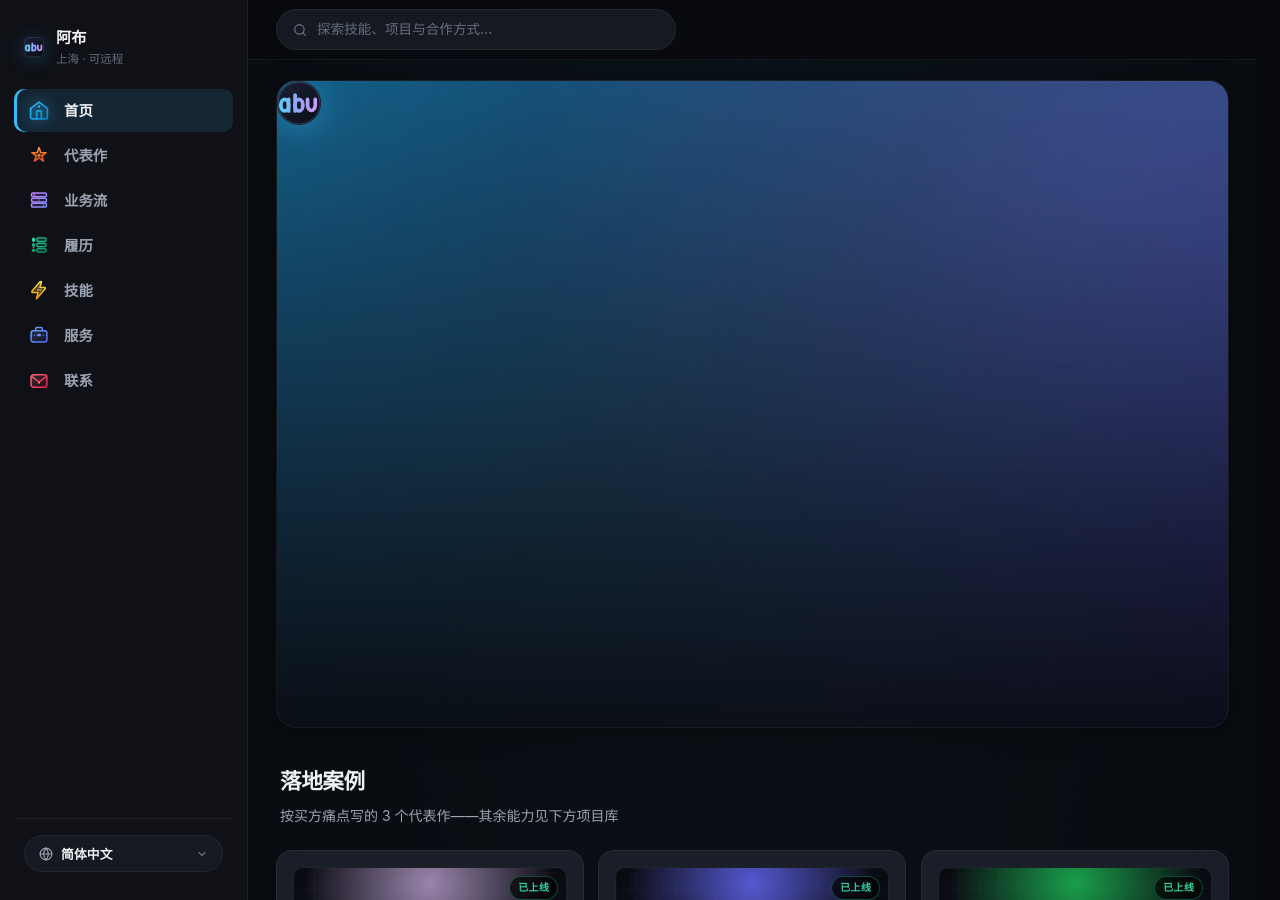
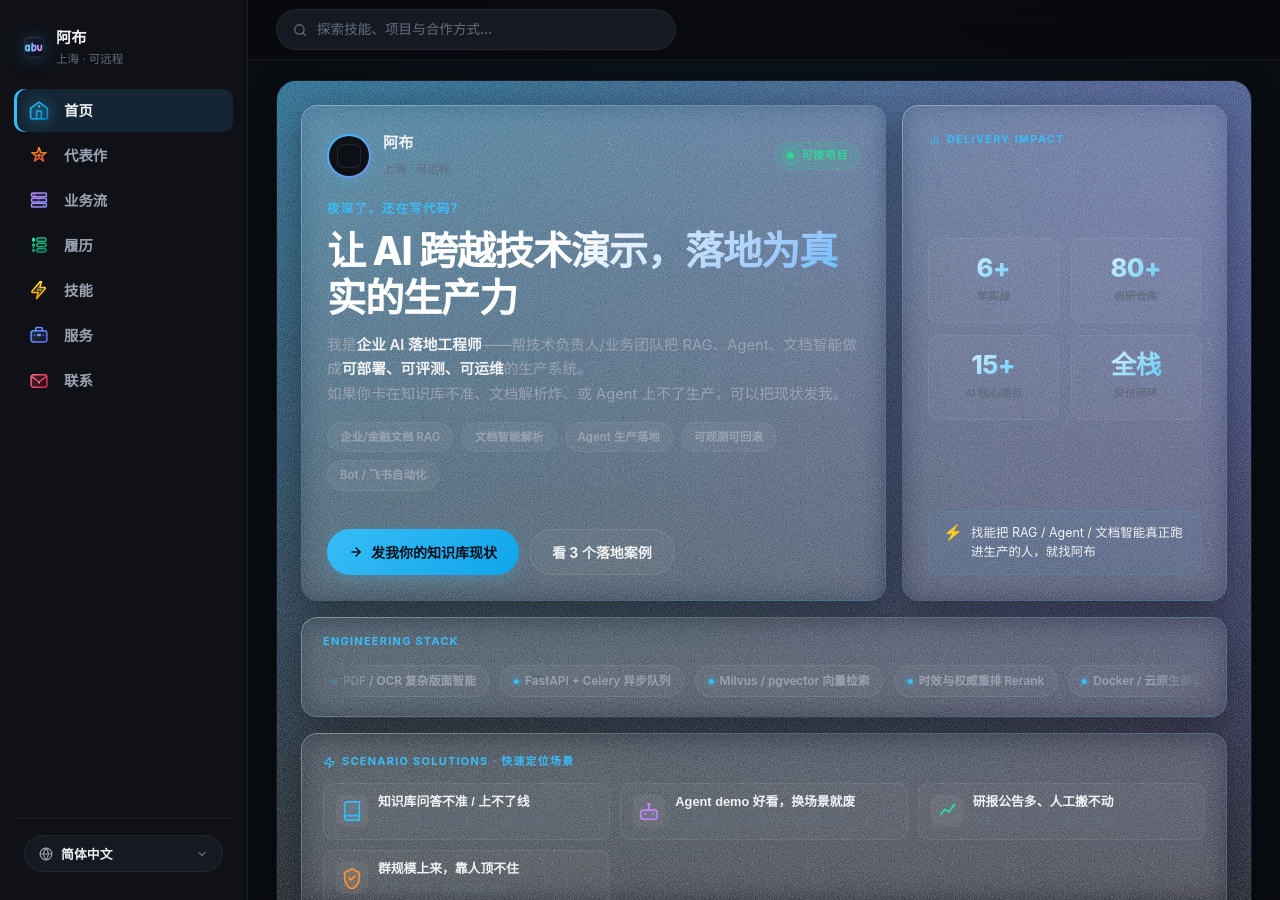
Before and after one commit to BriskyGates/briskygates.github.io, a Jekyll site: the page built from index.html, in a window 1280 px wide and 900 px high. Built offline with Jekyll 4.4.1, drawn with Linux system fonts in a browser that asks for light colours.

Commit message:
feat(layout): revamp hero into bento grid, showcase cards, and milestone timeline

```diff
--- a/index.html
+++ b/index.html
@@ -105,22 +105,34 @@
             </div>
         </header>
 
-        <!-- Hero -->
-        <section id="home" class="hero-banner">
+        <!-- Hero: MotionSites Bento Grid & Liquid-Glass -->
+        <section id="home" class="hero-banner bento-hero">
             <div class="hero-bg" :style="heroGradientStyle" aria-hidden="true"></div>
-            <div class="hero-inner">
-                <div class="hero-profile">
+            <div class="bento-hero-grid noise-overlay">
+                <!-- Bento 1: Main Value & Identity -->
+                <article class="bento-card bento-card--main liquid-glass">
+                    <div class="bento-card__header">
+                        <div class="hero-profile-inline">
                             <div class="hero-avatar-ring">
-                        <span class="hero-avatar" v-html="getBrandAvatar('lg')"></span>
+                                <span class="hero-avatar" v-html="getBrandAvatar('md')"></span>
                             </div>
-                    <div class="hero-status-badge">{{ config.profile.status }}</div>
+                            <div class="hero-profile-meta">
+                                <strong>{{ config.profile.name }}</strong>
+                                <span>{{ config.profile.tagline }}</span>
                             </div>
-                <div class="hero-content">
+                        </div>
+                        <div class="radar-status-badge">
+                            <span class="radar-pulse"></span>
+                            <span>{{ config.profile.status }}</span>
+                        </div>
+                    </div>
+                    <div class="bento-card__body">
                         <p class="hero-eyebrow">{{ timeGreeting }}</p>
                         <h1 class="hero-title">{{ config.profile.heroTitle }}</h1>
                         <p class="hero-subtitle" v-html="config.profile.greeting.description"></p>
                         <div class="hero-chips">
                             <span v-for="chip in config.profile.heroChips" :key="chip" class="hero-chip">{{ chip }}</span>
+                        </div>
                     </div>
                     <div class="hero-actions">
                         <button type="button" class="btn-primary" @click="scrollToSection('contact')">
@@ -131,28 +143,81 @@
                             {{ config.ui.heroCtaSecondary }}
                         </button>
                     </div>
-                    <div class="hero-flow-entries" v-if="config.profile.heroFlowEntries">
+                </article>
+
+                <!-- Bento 2: Delivery Impact & Stats -->
+                <article class="bento-card bento-card--stats liquid-glass">
+                    <div class="bento-card-label">
+                        <svg width="13" height="13" viewBox="0 0 24 24" fill="none" stroke="currentColor" stroke-width="2" stroke-linecap="round" stroke-linejoin="round" aria-hidden="true"><path d="M18 20V10"/><path d="M12 20V4"/><path d="M6 20v-6"/></svg>
+                        <span>DELIVERY IMPACT</span>
+                    </div>
+                    <div class="hero-stats-grid">
+                        <div v-for="stat in config.profile.stats" :key="stat.label" class="hero-stat-card">
+                            <span class="hero-stat-num">{{ stat.number }}</span>
+                            <span class="hero-stat-label">{{ stat.label }}</span>
+                        </div>
+                    </div>
+                    <div class="bento-role-highlight" v-if="config.profile.roles && config.profile.roles[0]">
+                        <span class="role-pill-icon">⚡</span>
+                        <p>{{ config.profile.roles[0].value }}</p>
+                    </div>
+                </article>
+
+                <!-- Bento 3: Tech Stack Marquee (Full-width) -->
+                <article class="bento-card bento-card--marquee liquid-glass">
+                    <div class="marquee-header">
+                        <span class="marquee-title">ENGINEERING STACK</span>
+                        <span class="marquee-sub">可落地 · 生产可用 · 高吞吐低延迟</span>
+                    </div>
+                    <div class="marquee-container" aria-label="技术栈跑马灯">
+                        <div class="marquee-track">
+                            <div class="marquee-group">
+                                <span class="tech-badge"><i class="tech-icon-dot"></i>企业级 RAG 架构</span>
+                                <span class="tech-badge"><i class="tech-icon-dot"></i>Multi-Agent 工具编排</span>
+                                <span class="tech-badge"><i class="tech-icon-dot"></i>PDF / OCR 复杂版面智能</span>
+                                <span class="tech-badge"><i class="tech-icon-dot"></i>FastAPI + Celery 异步队列</span>
+                                <span class="tech-badge"><i class="tech-icon-dot"></i>Milvus / pgvector 向量检索</span>
+                                <span class="tech-badge"><i class="tech-icon-dot"></i>时效与权威重排 Rerank</span>
+                                <span class="tech-badge"><i class="tech-icon-dot"></i>Docker / 云原生部署</span>
+                                <span class="tech-badge"><i class="tech-icon-dot"></i>飞书 / 企微 Bot 自动化</span>
+                            </div>
+                            <div class="marquee-group" aria-hidden="true">
+                                <span class="tech-badge"><i class="tech-icon-dot"></i>企业级 RAG 架构</span>
+                                <span class="tech-badge"><i class="tech-icon-dot"></i>Multi-Agent 工具编排</span>
+                                <span class="tech-badge"><i class="tech-icon-dot"></i>PDF / OCR 复杂版面智能</span>
+                                <span class="tech-badge"><i class="tech-icon-dot"></i>FastAPI + Celery 异步队列</span>
+                                <span class="tech-badge"><i class="tech-icon-dot"></i>Milvus / pgvector 向量检索</span>
+                                <span class="tech-badge"><i class="tech-icon-dot"></i>时效与权威重排 Rerank</span>
+                                <span class="tech-badge"><i class="tech-icon-dot"></i>Docker / 云原生部署</span>
+                                <span class="tech-badge"><i class="tech-icon-dot"></i>飞书 / 企微 Bot 自动化</span>
+                            </div>
+                        </div>
+                    </div>
+                </article>
+
+                <!-- Bento 4: Quick Flow Entries -->
+                <article class="bento-card bento-card--flows liquid-glass" v-if="config.profile.heroFlowEntries">
+                    <div class="bento-card-label">
+                        <svg width="13" height="13" viewBox="0 0 24 24" fill="none" stroke="currentColor" stroke-width="2" stroke-linecap="round" stroke-linejoin="round" aria-hidden="true"><polygon points="13 2 3 14 12 14 11 22 21 10 12 10 13 2"/></svg>
+                        <span>SCENARIO SOLUTIONS · 快速定位场景</span>
+                    </div>
+                    <div class="bento-flow-grid">
                         <button
                             v-for="entry in config.profile.heroFlowEntries"
                             :key="entry.id"
                             type="button"
-                            class="hero-flow-entry"
+                            class="bento-flow-tile"
                             @click="scrollToSection(entry.id)"
                         >
-                            <span class="hero-flow-entry-icon" v-html="getTechIcon(entry.id, 'hero-flow')"></span>
-                            <div>
+                            <span class="bento-flow-icon" v-html="getTechIcon(entry.id, 'hero-flow')"></span>
+                            <div class="bento-flow-text">
                                 <strong>{{ entry.title }}</strong>
                                 <span>{{ entry.sub }}</span>
                             </div>
+                            <svg class="bento-flow-arrow" width="14" height="14" viewBox="0 0 24 24" fill="none" stroke="currentColor" stroke-width="2.2" stroke-linecap="round" stroke-linejoin="round" aria-hidden="true"><polyline points="9 18 15 12 9 6"/></svg>
                         </button>
                     </div>
-                </div>
-                <div class="hero-stats">
-                    <div v-for="stat in config.profile.stats" :key="stat.label" class="hero-stat">
-                        <span class="hero-stat-num">{{ stat.number }}</span>
-                        <span class="hero-stat-label">{{ stat.label }}</span>
-                    </div>
-                </div>
+                </article>
             </div>
         </section>
 
@@ -167,7 +232,7 @@
                 <article
                     v-for="project in config.featured.items"
                     :key="project.id"
-                    class="media-card media-card--featured"
+                    class="media-card media-card--featured liquid-glass"
                     :style="{ '--card-accent': project.accent }"
                 >
                     <div class="media-card-visual" :class="'media-card-visual--' + project.id">
@@ -235,7 +300,7 @@
             <div class="timeline">
                 <article v-for="(item, idx) in config.experience.items" :key="idx" class="timeline-item">
                     <div class="timeline-marker"></div>
-                    <div class="timeline-card">
+                    <div class="timeline-card liquid-glass">
                         <span class="timeline-period">{{ item.period }}</span>
                         <h3>{{ item.title }}</h3>
                         <p>{{ item.description }}</p>
```
Lines whose indentation alone changed are shown as unchanged.
